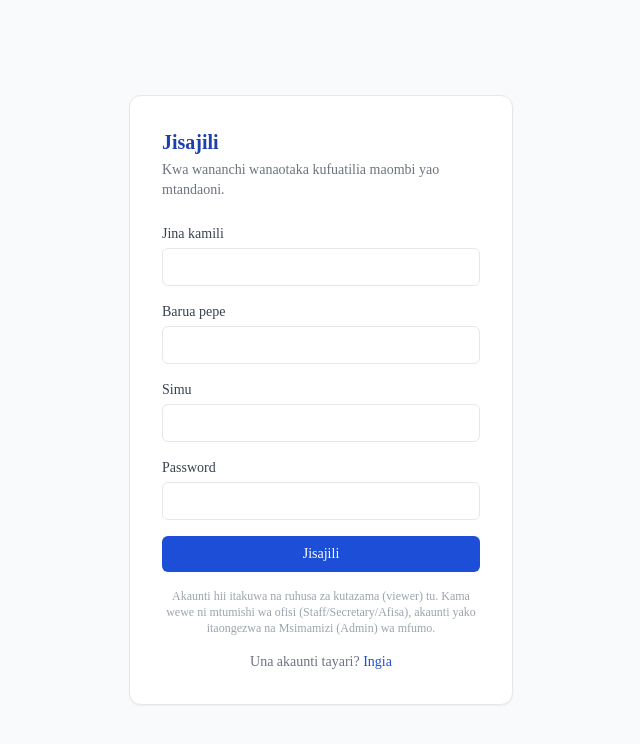
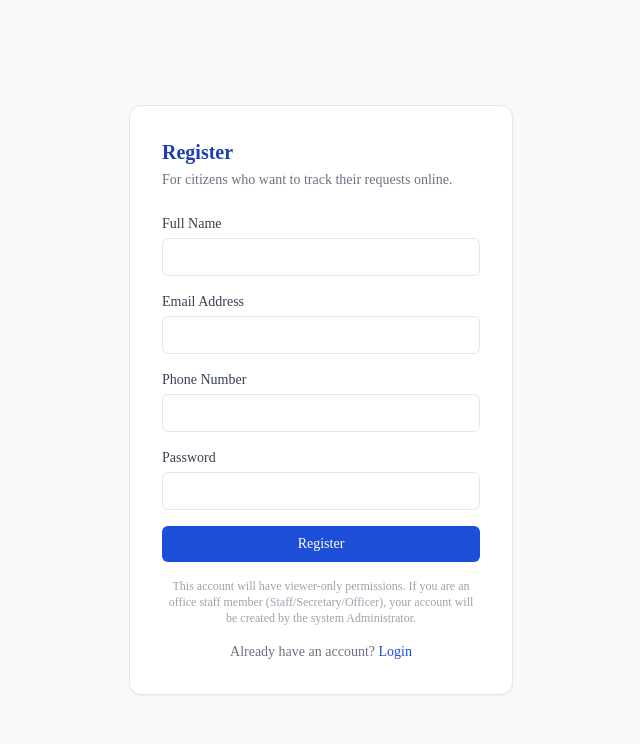
Before and after one commit to MSAKWA-officer/jimbo-portal, a React (Vite) app in the folder mp-frontend/: page /register in a window 1280 px wide. Shown: the top 744 px of the page, without its empty margins (319-959 px from the left). Built offline with nearby package versions, Linux system fonts and the light colour scheme; no server answers.

Commit message:
fix register

```diff
--- a/mp-frontend/src/components/PublicHeader.jsx
+++ b/mp-frontend/src/components/PublicHeader.jsx
@@ -24,7 +24,7 @@ export default function PublicHeader() {
 
           <div className="flex-1 text-center px-4">
             <h1 className="text-white text-sm md:text-base font-bold tracking-wide leading-tight">
-              THE UNITED REPUBLIC OF TANZANIA
+              THE CITY COUNCIL OF MBEYA
               <br />
               OFFICE OF THE MEMBER OF PARLIAMENT
               <br />
--- a/mp-frontend/src/pages/Register.jsx
+++ b/mp-frontend/src/pages/Register.jsx
@@ -2,13 +2,13 @@ import { useState } from 'react';
 import { Link, useNavigate } from 'react-router-dom';
 import { useAuth } from '../context/AuthContext.jsx';
 
-// Ukurasa huu ni wa USAJILI WA HADHARA (bila kuhitaji login) - kwa
-// WANANCHI wanaotaka kufuatilia maombi yao na kwa VIEWERS wa nje pekee.
-// Akaunti zote zinazosajiliwa hapa huwa na role: 'viewer' moja kwa moja
-// (imefungwa upande wa backend - angalia authController.js).
+// This page is for PUBLIC REGISTRATION (no login required) - for
+// CITIZENS who want to track their requests and for external VIEWERS only.
+// All accounts registered here are automatically assigned the role: 'viewer'
+// (enforced on the backend - see authController.js).
 //
-// Watumiaji wa ndani wa ofisi (Staff, Secretary, Maafisa) HAWAJISAJILI hapa -
-// huongezwa na admin pekee kupitia ukurasa wa "Watumiaji" (UserCreate.jsx).
+// Internal office staff (Staff, Secretary, Officers) do NOT register here -
+// they are added by an admin only, through the "Users" page (UserCreate.jsx).
 export default function Register() {
   const { register } = useAuth();
   const navigate = useNavigate();
@@ -24,7 +24,7 @@ export default function Register() {
       await register(form);
       navigate('/');
     } catch (err) {
-      setError(err.response?.data?.message || 'Imeshindwa kujisajili.');
+      setError(err.response?.data?.message || 'Registration failed.');
     } finally {
       setLoading(false);
     }
@@ -33,9 +33,9 @@ export default function Register() {
   return (
     <div className="min-h-screen flex items-center justify-center bg-gray-50 px-4">
       <div className="w-full max-w-sm bg-white p-8 rounded-xl shadow-sm border">
-        <h1 className="text-xl font-bold text-brand-700 mb-1">Jisajili</h1>
+        <h1 className="text-xl font-bold text-brand-700 mb-1">Register</h1>
         <p className="text-sm text-gray-500 mb-6">
-          Kwa wananchi wanaotaka kufuatilia maombi yao mtandaoni.
+          For citizens who want to track their requests online.
         </p>
 
         {error && (
@@ -44,7 +44,7 @@ export default function Register() {
 
         <form onSubmit={handleSubmit} className="space-y-4">
           <div>
-            <label className="block text-sm font-medium text-gray-700 mb-1">Jina kamili</label>
+            <label className="block text-sm font-medium text-gray-700 mb-1">Full Name</label>
             <input
               required
               className="w-full border rounded-md px-3 py-2 text-sm focus:ring-2 focus:ring-brand-500 outline-none"
@@ -53,7 +53,7 @@ export default function Register() {
             />
           </div>
           <div>
-            <label className="block text-sm font-medium text-gray-700 mb-1">Barua pepe</label>
+            <label className="block text-sm font-medium text-gray-700 mb-1">Email Address</label>
             <input
               type="email"
               required
@@ -63,7 +63,7 @@ export default function Register() {
             />
           </div>
           <div>
-            <label className="block text-sm font-medium text-gray-700 mb-1">Simu</label>
+            <label className="block text-sm font-medium text-gray-700 mb-1">Phone Number</label>
             <input
               className="w-full border rounded-md px-3 py-2 text-sm focus:ring-2 focus:ring-brand-500 outline-none"
               value={form.phone}
@@ -86,20 +86,20 @@ export default function Register() {
             disabled={loading}
             className="w-full bg-brand-600 hover:bg-brand-700 text-white font-medium py-2 rounded-md text-sm disabled:opacity-60"
           >
-            {loading ? 'Inasajili...' : 'Jisajili'}
+            {loading ? 'Registering...' : 'Register'}
           </button>
         </form>
 
         <p className="text-xs text-gray-400 mt-4 text-center">
-          Akaunti hii itakuwa na ruhusa za kutazama (viewer) tu. Kama wewe ni
-          mtumishi wa ofisi (Staff/Secretary/Afisa), akaunti yako itaongezwa
-          na Msimamizi (Admin) wa mfumo.
+          This account will have viewer-only permissions. If you are an
+          office staff member (Staff/Secretary/Officer), your account will
+          be created by the system Administrator.
         </p>
 
         <p className="text-sm text-gray-500 mt-4 text-center">
-          Una akaunti tayari?{' '}
+          Already have an account?{' '}
           <Link to="/login" className="text-brand-600 font-medium">
-            Ingia
+            Login
           </Link>
         </p>
       </div>
```
